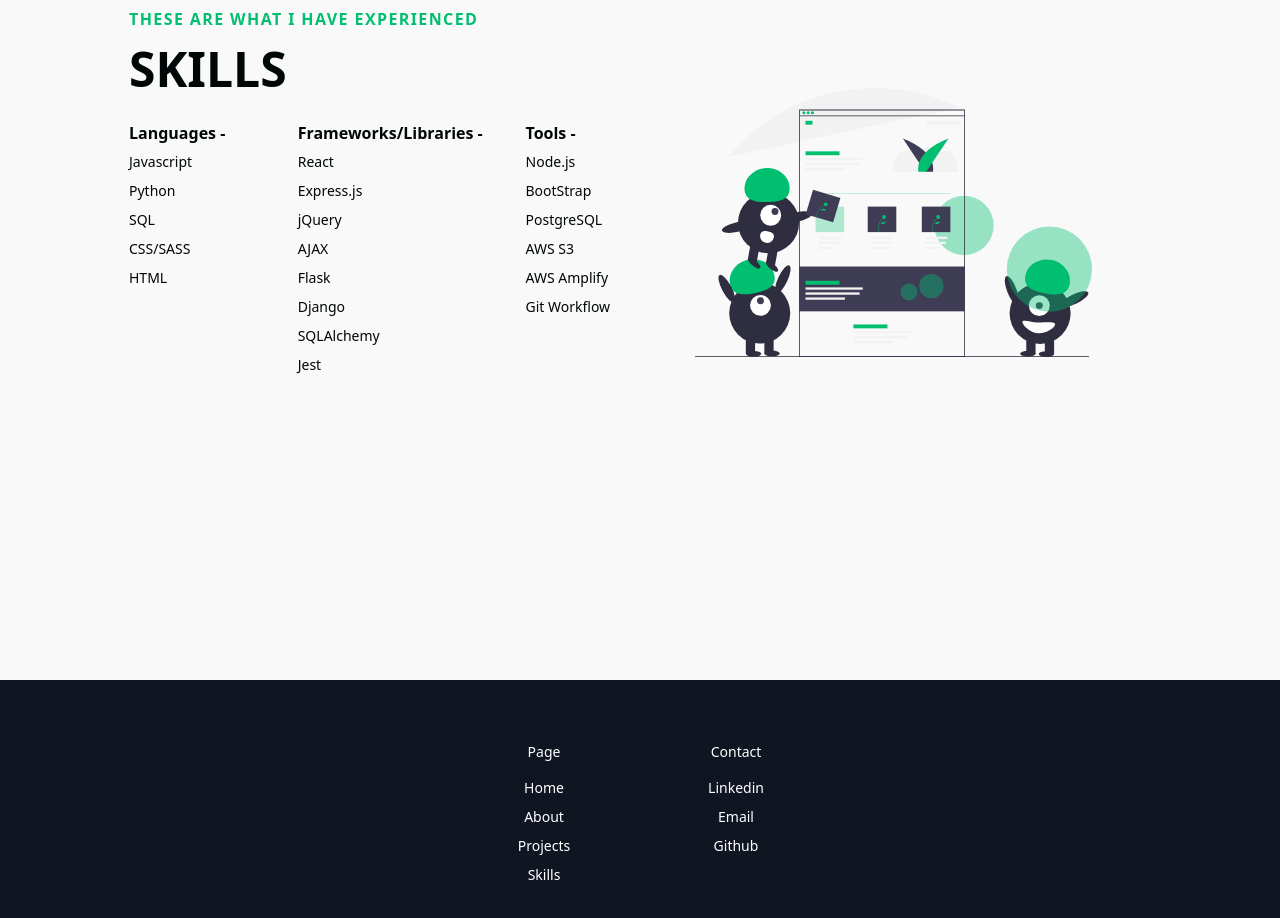
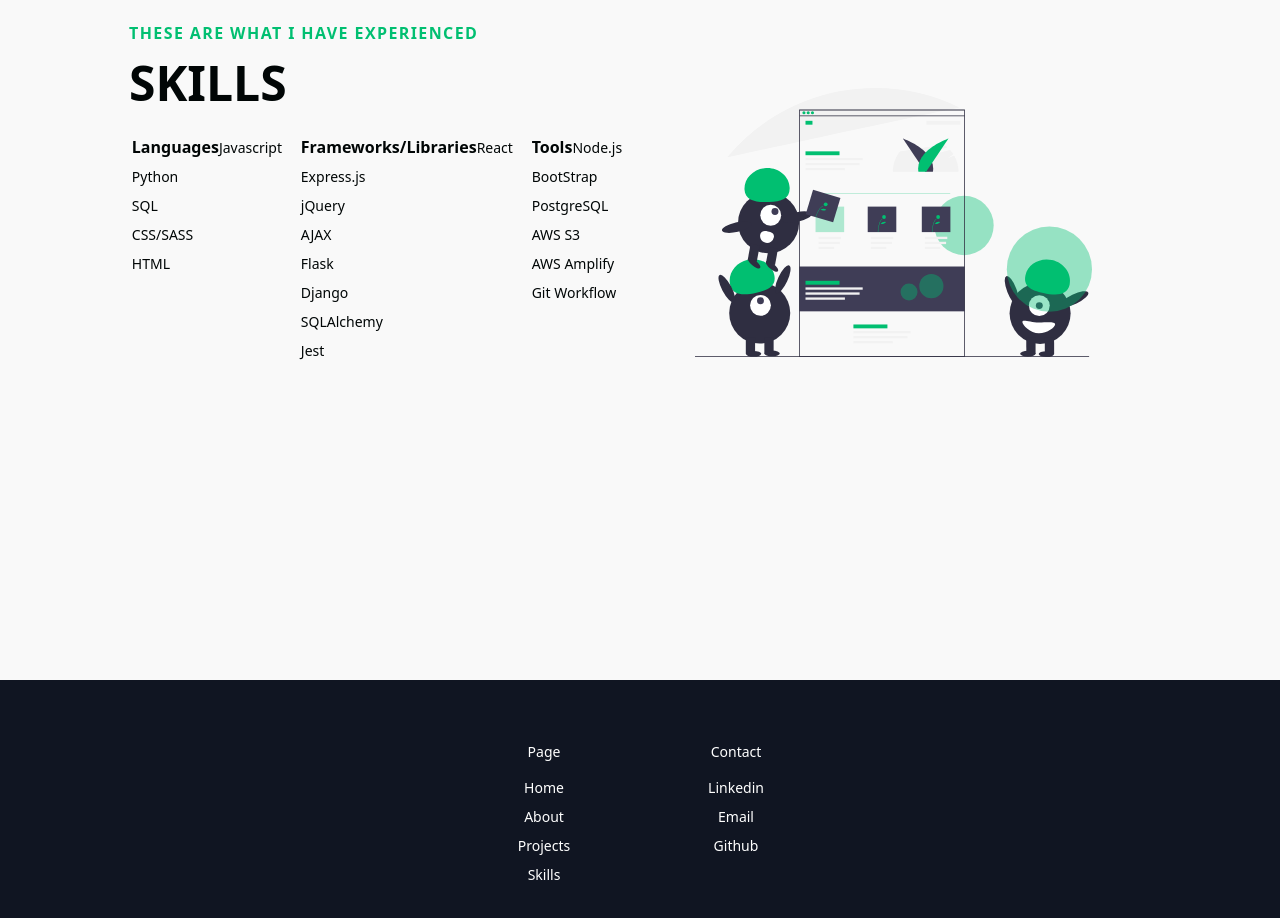
Before and after one commit to lancelee2885/personal-site, a React (Create React App) app: page / in a window 1280 px wide. Shown: the part 2640-3558 px from the top of the page. Built offline with nearby package versions, Linux system fonts and the light colour scheme; a web font is replaced by a local one.

Commit message:
minor style change

```diff
--- a/src/components/InfoSection/Data.js
+++ b/src/components/InfoSection/Data.js
@@ -59,9 +59,9 @@ export const Skills = {
   lightTextDesc: true,
   topLine: 'These are what I have experienced',
   headLine: 'SKILLS',
-  description1: 'Languages -',
-  description2: 'Frameworks/Libraries -',
-  description3: 'Tools - ',
+  description1: 'Languages',
+  description2: 'Frameworks/Libraries',
+  description3: 'Tools',
   langSkills: ['Javascript', 'Python', 'SQL', 'CSS/SASS', 'HTML'],
   frameworkSkills: ['React', 'Express.js', 'jQuery', 'AJAX', 'Flask', 'Django', 'SQLAlchemy', 'Jest'],
   tools: ['Node.js', 'BootStrap', 'PostgreSQL', 'AWS S3', 'AWS Amplify', 'Git Workflow'],
```
